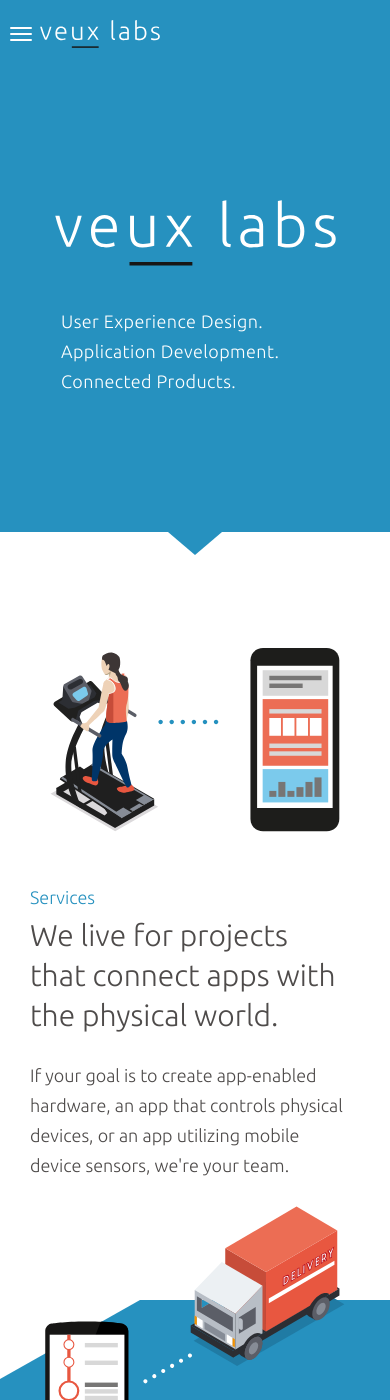
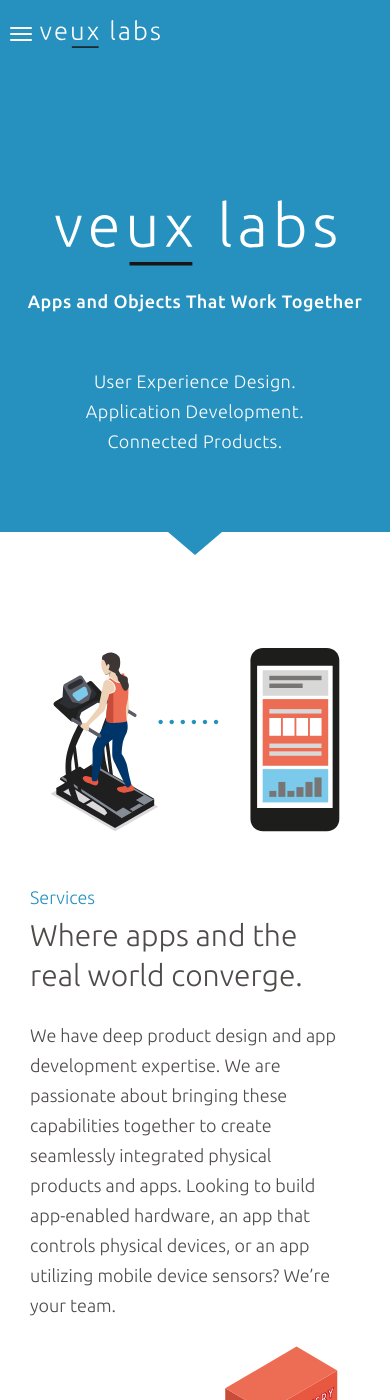
Before and after one commit to VeuxLabs/VeuxLabs.github.io, a Jekyll site: the page built from index.html, in a window 390 px wide and 1400 px high. Built offline with Jekyll 4.4.1, drawn with Linux system fonts in a browser that asks for light colours; comment, search, counter and statistics services are not loaded; some of the changed text lies outside the part shown.

Commit message:
Several fixes
-Homepage updates.
-Contact map change.
-Fixed links in footer.

```diff
--- a/_includes/footer.html
+++ b/_includes/footer.html
@@ -8,11 +8,11 @@
             <div class="col-md-8">
                 <ul class="list-inline">
                     <li>
-                        <a href="#home">Home</a>
+                        <a href="/">Home</a>
                     </li>
                     <li class="footer-menu-divider">&sdot;</li>
                     <li>
-                        <a href="#work">Work</a>
+                        <a href="/work">Work</a>
                     </li>
                     <li class="footer-menu-divider">&sdot;</li>
                     <li>
@@ -20,7 +20,7 @@
                     </li>
                     <li class="footer-menu-divider">&sdot;</li>
                     <li>
-                        <a href="#contact">Contact</a>
+                        <a href="/contact">Contact</a>
                     </li>
                 </ul>
             </div>
--- a/_includes/landing.html
+++ b/_includes/landing.html
@@ -5,7 +5,10 @@
 		<div class="container">
             <img src="{{ site.github.url }}/img/veuxLabsLogo.svg" alt="veux labs logo" class="logo" />
 
-			<div class="pros">{{ page.pros }}</div>
+			<div class="pros">
+                <h2> Apps and Objects That Work Together </h2>
+                {{ page.pros }}
+            </div>
             <ul>
                 {% for list in site.list %}
                 <li>
--- a/contact.html
+++ b/contact.html
@@ -10,7 +10,9 @@
 		across North America and our "near-shore" development team offers cost advantages over domestic
 		teams and efficiency over off-shore teams.
 	</div>
-	<img class="map img-responsive" src="../img/map_flattened.svg"/ class="img-responsive"/>
+	<div style="overflow: hidden">
+		<img class="map img-responsive" src="../img/map_flattened.svg"/ class="img-responsive"/>
+	</div>
 </div>
 <div style="float:left;" class="our-team contact">
 	<h1> Contact Us </h1>
--- a/css/landing-page.css
+++ b/css/landing-page.css
@@ -135,7 +135,7 @@
 }
 
 .intro-header .pros {
-    font-family: Ubuntu;
+    font-family: 'Ubuntu';
     font-size: 18px;
     font-weight: 300;
     font-style: normal;
@@ -143,10 +143,22 @@
     line-height: 1.67;
     letter-spacing: 0.4px;
     color: #ffffff;
-    width: 267px;
-    left: 50%;
+    width: 345px;
+    left: 40%;
     position: relative;
     margin-left: -134px;
+}
+
+@media only screen and (max-width: 480px) {
+    .intro-header .pros {
+        width: 100%;
+        left: 0;
+        margin-left: 0;
+    }
+
+    .intro-header .pros ul {
+        text-align: center !important;
+    }
 }
 
 .intro-header .pros ul {
@@ -180,6 +192,15 @@
     padding-top: 200px;
 }
 
+.intro-header .container h2 {
+    font-family: 'Ubuntu';
+    font-size: 18px;
+    font-weight: 500;
+    line-height: 1.67;
+    letter-spacing: 0.5px;
+    color: #ffffff;
+}
+
 .intro-header .container > svg {
     margin: 0;
     padding: 0;
@@ -308,7 +329,7 @@
 }
 
 .design {
-    padding-bottom: 50px;
+    padding-bottom: 250px;
 }
 
 .design .design-img{
@@ -731,10 +752,11 @@
     background-color: #2591bf;
 }
 footer .first-row .col-md-12 {
-    float: none;
+    float: left;
     max-width: 865px;
     margin: 0 auto;
     padding: 90px 20px;
+    background-color: #2591bf;
 }
 
 footer .first-row .text {
@@ -1292,9 +1314,27 @@
 
 }
 
+@media only screen and (min-width: 1100px)  {
+    .app-development {
+        height: 1000px;
+    }
+}
+
 @media only screen and (min-width: 480px) and (max-width: 991px) {
     .support .bg-white {
         padding-left: 20px;
+    }
+}
+
+.support .fixed-div {
+    background-color: white;
+    float: left;
+    width: 100%;
+}
+
+@media only screen and (min-width: 1200px) {
+    .support .fixed-div {
+        margin-bottom: 100px;
     }
 }
 
@@ -1370,7 +1410,7 @@
         padding-right: 0;
     }
     .support img {
-        margin-top: -20px;
+        margin-top: -25px;
         margin-left: 0;
         width: auto;
     }
--- a/index.html
+++ b/index.html
@@ -10,8 +10,13 @@
     </div>
     <div class="col-lg-6 col col-sm-12 section1-text">
         <h2>Services</h2>
-        <h3>We live for projects that connect apps with the physical world.</h3>
-         <p>If your goal is to create app-enabled hardware, an app that controls physical devices, or an app utilizing mobile device sensors, we're your team.</p>
+        <h3>Where apps and the real world converge.</h3>
+        <p>
+            We have deep product design and app development expertise.
+            We are passionate about bringing these capabilities together to create seamlessly integrated
+            physical products and apps. Looking to build app-enabled hardware, an app that controls physical
+            devices, or an app utilizing mobile device sensors? We’re your team.
+        </p>
     </div>
 </div>
 <div class="row bg-blue research">
@@ -21,7 +26,10 @@
     <div class="col-xs-12 section2-text">
         <h2>Research</h2>
         <h3>We focus on the end-user.</h3>
-        <p>Great products are built on a deep understanding of the people who experience them, and depend on keeping the priorities of those users center stage. </p>
+        <p>
+            Insight into the needs, desires, and concerns of the end-user is essential to creating a superior product.
+            Understanding of user priorities guides our entire design and development process.
+        </p>
     </div>
     <div class="squares-wrapper">
         <!-- <div class="blue-square">&nbsp;</div>
@@ -49,12 +57,12 @@
     </div>
     <div class="col-lg-12 section3-text">
         <h2>Design</h2>
-        <h3>Interaction Design that aims for simplicity.</h3>
-        <p>Easy to use, truly human interfaces, accessible wherever they are, no matter what they're doing.</p>
+        <h3>Keeping it simple.</h3>
+        <p>We create truly human interfaces, intuitive and accessible for all users.</p>
     </div>
 </div>
 
-<div class="row bg-blue app-dev">
+<div class="row bg-blue app-dev app-development">
     <div class="col-lg-12">
         <div class="dev-img">
             <img src="img/residentialGraphic.svg" alt="" class="img-responsive" />
@@ -62,13 +70,13 @@
     </div>
     <div class="col-lg-12 section4-text">
         <h2>App Development </h2>
-        <h3> Veux is Agile - Agile is lean and effective.  </h3>
-        <p>Apps are evolved in a series of "sprints." In each sprint, functionality is added and refined. Agile makes development efficient and responsive to change.</p>
+        <h3> Staying agile </h3>
+        <p>We build apps in a series of "sprints,” adding functionality and refinement with each sprint. Being nimble makes us efficient and responsive to change. </p>
     </div>
     <div class="dev-footer"></div>
 </div>
 
-<div class="product app-dev bg-white">
+<div  class="product app-dev bg-white">
     <div class="dev-img">
         <img src="img/musicianGraphic.svg" alt="" class="img-responsive app music" />
     </div>
@@ -77,8 +85,12 @@
         </div>
         <div class="col-lg-9 col col-sm-12 col-md-12 col-xs-12">
             <h2>Product Development</h2>
-            <h3>We bring hardware engineering, firmware development, industrial design and manufacturing together. </h3>
-             <p>We have the experience, talent and drive to make your product another innovative, beautiful, reliable, cost-effective success.</p>
+            <h3>Gracefully integrating engineering and design </h3>
+            <p>
+                With talent in hardware engineering, firmware development,
+                industrial design, and mechanical and manufacturing engineering, we go beyond mere functionality.
+                We create products that are innovative and beautiful.
+            </p>
         </div>
     </div>
 
@@ -92,8 +104,12 @@
             <div class="col-lg-6 col col-md-12 col-sm-12 col-xs-12">
                 <div class="container internal">
                     <h2>Project Management</h2>
-                    <h3>Project management is one of Veux's core strengths. </h3>
-                    <p>Years of experience managing complex technology projects has taught us that disciplined project management makes great results possible.</p>
+                    <h3>Staying on track </h3>
+                    <p>
+                         Project management is one of Veux's core strengths, expertise earned from years of
+                         working complex technology projects. We know first-hand that discipline is crucial
+                         for end-game success.
+                    </p>
                 </div>
             </div>
              <div class="col-lg-1 col col-md-1 col-sm-1 col-xs-12"></div>
@@ -102,15 +118,17 @@
 </div>
 
 <div class="row support-top app-dev bg-white">
-    <div class="clearfix"></div>
-    <div class="row support">
+    <div class="support">
         <img src="img/spaceGraphic.svg" alt="" class="img-responsive app" />
-        <div class="bg-white">
+        <div class="fixed-div">
             <div class="col-lg-8 col col-md-8 col-sm-10 col-xs-12">
                 <div class="container internal">
                     <h2>Support And Maintenance</h2>
-                    <h3>The world of technology never stops - Veux stays with you also after launch.</h3>
-                    <p>We offer ongoing support to help you keep that successful product up to date and running smoothly.</p>
+                    <h3>Ensuring long-term performance</h3>
+                    <p>
+                        Technology is ever evolving. We stay on board after launch to
+                        keep your product up to date and running smoothly.
+                    </p>
                 </div>
             </div>
             <div class="col-lg-4 col col-md-4 col-sm-2 col-xs-12"></div>
```
